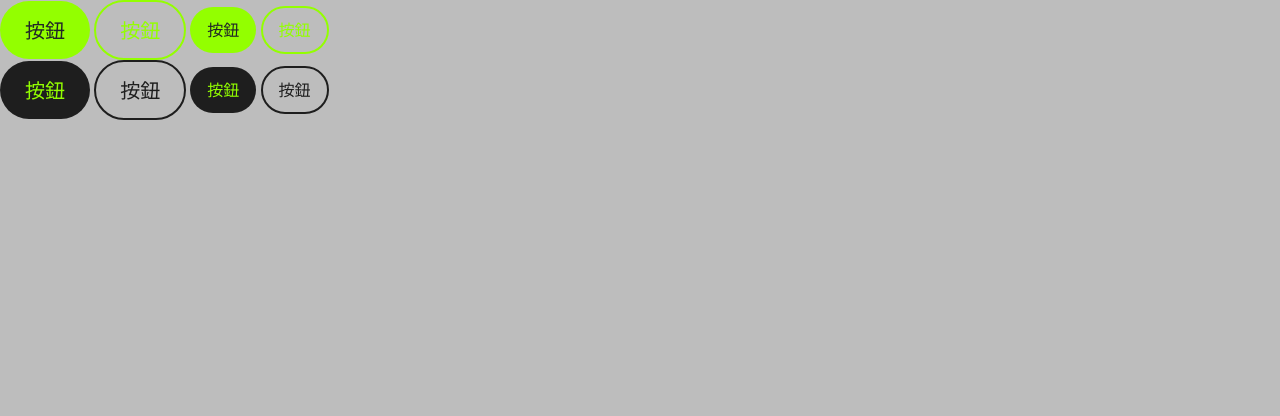
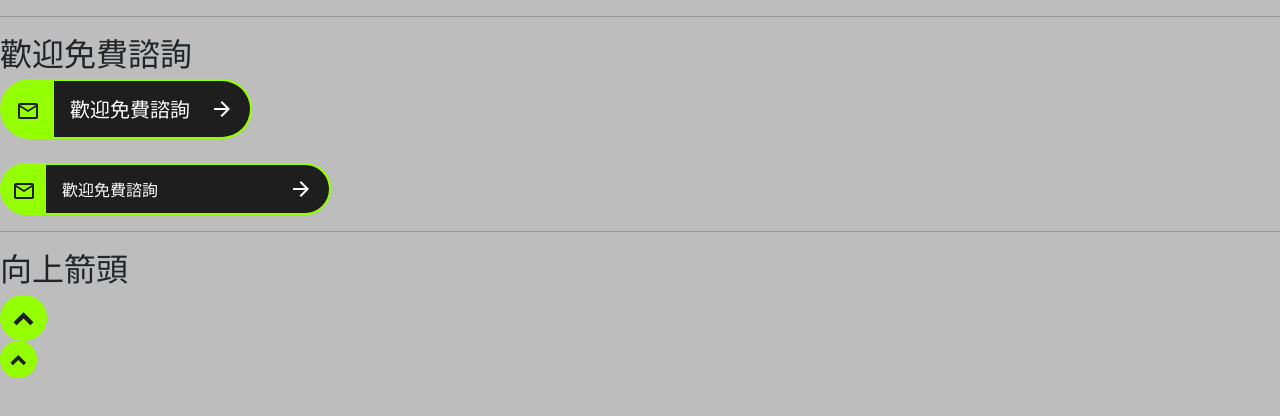
Before and after one commit to Celine510/spaceEye-project-sth, a plain HTML site: page components/buttons/button.html in a window 1280 px wide. Drawn offline with nearby package versions, Linux system fonts and the light colour scheme.

Commit message:
add buttons

```diff
--- a/components/buttons/button.css
+++ b/components/buttons/button.css
@@ -70,3 +70,89 @@
   border-color: var(--gray-02);
   color: var(--white);
 }
+
+
+/* btn-mail */
+.btn-mail-m,.btn-mail-l{
+  border: 2px solid var(--brand-01);
+  background: var(--brand-01);
+  border-radius: 48px;
+  display: flex;
+  justify-content: center;
+  align-items: center;
+}
+
+.btn-mail-m:hover,
+.btn-mail-l:hover{
+  border: 2px solid var(--white);
+    background: var(--white);
+}
+
+.icon-mail-m{
+  padding: 0 16px;
+}
+.icon-mail-l{
+  padding: 0 12px;
+}
+
+.btn-mail-part-m,.btn-mail-part-l{
+  display: flex;
+  justify-content: space-between;
+  align-items: center;
+  padding: 0 16px;
+  background: var(--gray-01);
+  color: var(--white);
+  font-weight: var(--fw-medium-500);
+  border-top-right-radius: 48px;
+  border-bottom-right-radius: 48px;
+}
+.btn-mail-part-m{
+  width: 196px;
+}
+.btn-mail-part-l{
+  width: 283px;
+}
+
+.btn-mail-m:hover .btn-mail-part-m,
+.btn-mail-l:hover .btn-mail-part-l{
+  background: var(--brand-01);
+  color: var(--gray-01);
+}
+
+.btn-mail-title-m,.btn-mail-title-l{
+  line-height: 24px;
+  font-weight: var(--fw-medium-500);
+  margin-bottom: 0;
+}
+
+.btn-mail-title-m{
+  font-size: 20px;
+  padding: 16px 0;
+}
+.btn-mail-title-l{
+  font-size: 16px;
+  padding: 12px 0;
+}
+
+/* btn-up */
+.btn-up{
+  border: 2px solid var(--brand-01);
+  background: var(--brand-01);
+  border-radius: 50%;
+  display: flex;
+  justify-content: center;
+  align-items: center;
+  cursor: pointer;
+}
+.btn-up:hover{
+  background: var(--gray-01);
+}
+
+.btn-up-l{
+  width: 46.67px;
+  height: 46.67px;
+}
+.btn-up-m{
+  width: 36.67px;
+  height: 36.67px;
+}
--- a/components/buttons/button.html
+++ b/components/buttons/button.html
@@ -14,11 +14,13 @@
     integrity="sha384-T3c6CoIi6uLrA9TneNEoa7RxnatzjcDSCmG1MXxSR1GAsXEV/Dwwykc2MPK8M2HN" crossorigin="anonymous">
   <!-- CSS -->
   <link rel="stylesheet" href="/spaceEye-project-sth/variables.css">
+  <link rel="stylesheet" href="/spaceEye-project-sth/utilities.css">
   <link rel="stylesheet" href="./button.css">
   <link rel="stylesheet" href="/spaceEye-project-sth/all.css">
 </head>
 
 <body>
+  <!-- <h2>按鈕</h2>
 
   <button class="btn btn-light-solid-l">按鈕</button>
   <button class="btn btn-light-trans-l">按鈕</button>
@@ -30,12 +32,81 @@
   <button class="btn btn-dark-solid-l">按鈕</button>
   <button class="btn btn-dark-trans-l">按鈕</button>
   <button class="btn btn-dark-solid-m">按鈕</button>
-  <button class="btn btn-dark-trans-m">按鈕</button>
+  <button class="btn btn-dark-trans-m">按鈕</button> -->
+
+  <hr>
+
+  <h2>歡迎免費諮詢</h2>
+
+  <button class="btn-mail btn-mail-m">
+    <!-- icon -->
+    <div class="icon-mail-m">
+      <svg width="20" height="16" viewBox="0 0 20 16" fill="none" xmlns="http://www.w3.org/2000/svg">
+        <path
+          d="M2 16C1.45 16 0.979167 15.8042 0.5875 15.4125C0.195833 15.0208 0 14.55 0 14V2C0 1.45 0.195833 0.979167 0.5875 0.5875C0.979167 0.195833 1.45 0 2 0H18C18.55 0 19.0208 0.195833 19.4125 0.5875C19.8042 0.979167 20 1.45 20 2V14C20 14.55 19.8042 15.0208 19.4125 15.4125C19.0208 15.8042 18.55 16 18 16H2ZM10 9L2 4V14H18V4L10 9ZM10 7L18 2H2L10 7ZM2 4V2V14V4Z"
+          fill="#1E1E1E" />
+      </svg>
+    </div>
+    <div class="btn-mail-part-m">
+      <h5 class="btn-mail-title-m">歡迎免費諮詢</h5>
+      <!-- 箭頭 -->
+      <svg class="btn-mail-svg" width="24" height="24" viewBox="0 0 24 24" fill="none" xmlns="http://www.w3.org/2000/svg">
+        <mask id="mask0_2910_7237" style="mask-type:alpha" maskUnits="userSpaceOnUse" x="0" y="0" width="24" height="24">
+          <rect width="24" height="24" fill="#D9D9D9" />
+        </mask>
+        <g mask="url(#mask0_2910_7237)">
+          <path d="M16.175 13H4V11H16.175L10.575 5.4L12 4L20 12L12 20L10.575 18.6L16.175 13Z" fill="white" />
+        </g>
+      </svg>
+    </div>
+  </button>
+
+  <br>
+
+  <button class="btn-mail btn-mail-l">
+    <!-- icon -->
+    <div class="icon-mail-l">
+      <svg width="20" height="16" viewBox="0 0 20 16" fill="none" xmlns="http://www.w3.org/2000/svg">
+        <path
+          d="M2 16C1.45 16 0.979167 15.8042 0.5875 15.4125C0.195833 15.0208 0 14.55 0 14V2C0 1.45 0.195833 0.979167 0.5875 0.5875C0.979167 0.195833 1.45 0 2 0H18C18.55 0 19.0208 0.195833 19.4125 0.5875C19.8042 0.979167 20 1.45 20 2V14C20 14.55 19.8042 15.0208 19.4125 15.4125C19.0208 15.8042 18.55 16 18 16H2ZM10 9L2 4V14H18V4L10 9ZM10 7L18 2H2L10 7ZM2 4V2V14V4Z"
+          fill="#1E1E1E" />
+      </svg>
+    </div>
+    <div class="btn-mail-part-l">
+      <h5 class="btn-mail-title-l">歡迎免費諮詢</h5>
+      <!-- 箭頭 -->
+      <svg class="btn-mail-svg" width="24" height="24" viewBox="0 0 24 24" fill="none" xmlns="http://www.w3.org/2000/svg">
+        <mask id="mask0_2910_7237" style="mask-type:alpha" maskUnits="userSpaceOnUse" x="0" y="0" width="24" height="24">
+          <rect width="24" height="24" fill="#D9D9D9" />
+        </mask>
+        <g mask="url(#mask0_2910_7237)">
+          <path d="M16.175 13H4V11H16.175L10.575 5.4L12 4L20 12L12 20L10.575 18.6L16.175 13Z" fill="white"/>
+        </g>
+      </svg>
+    </div>
+  </button>
+
+  <hr>
+
+  <h2>向上箭頭</h2>
+
+  <div class="btn-up btn-up-l">
+    <svg width="21" height="15" viewBox="0 0 22 15" fill="none" xmlns="http://www.w3.org/2000/svg">
+      <path d="M18.175 14.6L11 7.42501L3.825 14.6L0.5 11.3333L11 0.833344L21.5 11.3333L18.175 14.6Z" fill="#1E1E1E" />
+    </svg>
+  </div>
+
+  <div class="btn-up btn-up-m">
+    <svg width="16.5" height="12" viewBox="0 0 22 15" fill="none" xmlns="http://www.w3.org/2000/svg">
+      <path d="M18.175 14.6L11 7.42501L3.825 14.6L0.5 11.3333L11 0.833344L21.5 11.3333L18.175 14.6Z" fill="#1E1E1E" />
+    </svg>
+  </div>
 
 
 
 
-
+  <!-- js -->
+  <script src="/spaceEye-project-sth/components/buttons/button.js"></script>
 </body>
 
 </html>
--- /dev/null
+++ b/components/buttons/button.js
@@ -0,0 +1,67 @@
+const btnMail = document.querySelectorAll('.btn-mail');
+const svg = document.querySelectorAll('.btn-mail-svg');
+const btnUpL = document.querySelector('.btn-up-l');
+const btnUpM = document.querySelector('.btn-up-m');
+const btnUpSvg = document.querySelectorAll('.btn-up-svg');
+
+/* 按鈕 - 歡迎免費諮詢 */
+btnMail.forEach(item => {
+  item.addEventListener('mouseover',e=>{
+    svg.forEach(item => {
+      item.innerHTML = `
+      <svg width="24" height="24" viewBox="0 0 24 24" fill="none" xmlns="http://www.w3.org/2000/svg">
+        <mask id="mask0_2918_2430" style="mask-type:alpha" maskUnits="userSpaceOnUse" x="0" y="0" width="24" height="24">
+        <rect width="24" height="24" fill="#D9D9D9"/>
+        </mask>
+        <g mask="url(#mask0_2918_2430)">
+        <path d="M16.175 13H4V11H16.175L10.575 5.4L12 4L20 12L12 20L10.575 18.6L16.175 13Z" fill="#1E1E1E"/>
+        </g>
+      </svg>
+      `
+    })
+  })
+  item.addEventListener('mouseout', e => {
+    svg.forEach(item => {
+      item.innerHTML = `
+      <mask id="mask0_2910_7237" style="mask-type:alpha" maskUnits="userSpaceOnUse" x="0" y="0" width="24" height="24">
+          <rect width="24" height="24" fill="#D9D9D9" />
+        </mask>
+        <g mask="url(#mask0_2910_7237)">
+          <path d="M16.175 13H4V11H16.175L10.575 5.4L12 4L20 12L12 20L10.575 18.6L16.175 13Z" fill="white"/>
+        </g>
+      `
+    })
+  })
+});
+
+/* 按鈕 - 向上箭頭 */
+btnUpL.addEventListener('mouseover',e=>{
+  btnUpL.innerHTML = `
+  <svg width="21" height="15" viewBox="0 0 22 15" fill="none" xmlns="http://www.w3.org/2000/svg">
+    <path d="M18.175 14.6L11 7.42501L3.825 14.6L0.5 11.3333L11 0.833344L21.5 11.3333L18.175 14.6Z" fill="#93FF00"/>
+  </svg>
+  `
+});
+btnUpL.addEventListener('mouseleave', e => {
+  btnUpL.innerHTML = `
+  <svg width="21" height="15" viewBox="0 0 22 15" fill="none" xmlns="http://www.w3.org/2000/svg">
+    <path d="M18.175 14.6L11 7.42501L3.825 14.6L0.5 11.3333L11 0.833344L21.5 11.3333L18.175 14.6Z" fill="#1E1E1E" />
+  </svg>
+  `
+});
+
+
+btnUpM.addEventListener('mouseover',e=>{
+  btnUpM.innerHTML = `
+  <svg width="16.5" height="12" viewBox="0 0 22 15" fill="none" xmlns="http://www.w3.org/2000/svg">
+    <path d="M18.175 14.6L11 7.42501L3.825 14.6L0.5 11.3333L11 0.833344L21.5 11.3333L18.175 14.6Z" fill="#93FF00"/>
+  </svg>
+  `
+});
+btnUpM.addEventListener('mouseleave', e => {
+  btnUpM.innerHTML = `
+  <svg width="16.5" height="12" viewBox="0 0 22 15" fill="none" xmlns="http://www.w3.org/2000/svg">
+    <path d="M18.175 14.6L11 7.42501L3.825 14.6L0.5 11.3333L11 0.833344L21.5 11.3333L18.175 14.6Z" fill="#1E1E1E" />
+  </svg>
+  `
+});
```
Also changed, not shown: components/buttons/comments.txt (added).
